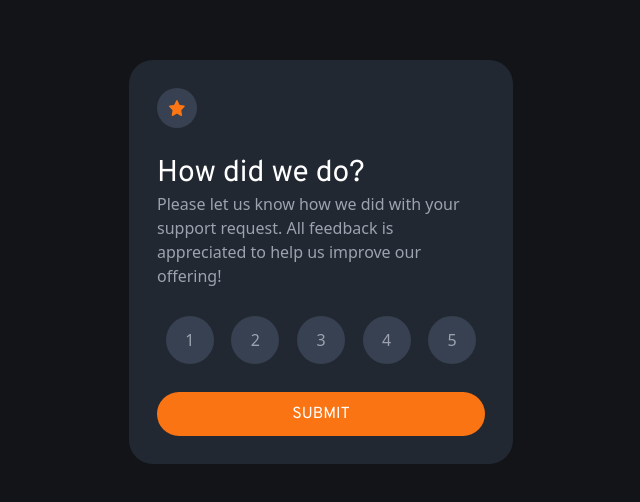
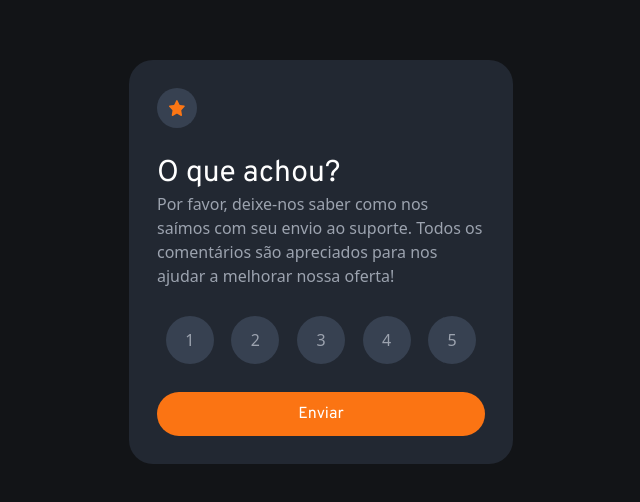
Before and after one commit to VitaliEdsel/Rating, a React (Vite) app: page / in a window 1280 px wide. Shown: the part 138-640 px from the top of the page, without its empty margins (319-959 px from the left). Built offline with nearby package versions, Linux system fonts and the light colour scheme.

Commit message:
versão em portugues

```diff
--- a/src/components/Card-1.jsx
+++ b/src/components/Card-1.jsx
@@ -37,6 +37,7 @@ function Card() {
 
             setrating(1)
             console.log(rating)
+            setnotselected("hidden")
         }
 
         else if (bsem1 === 'bg-gray-400 text-white w-12 h-12 rounded-full') {
@@ -73,6 +74,7 @@ function Card() {
 
             setrating(2)
             console.log(rating)
+            setnotselected("hidden")
         }
 
         else if (bsem2 === 'bg-gray-400 text-white w-12 h-12 rounded-full') {
@@ -109,6 +111,7 @@ function Card() {
 
             setrating(3)
             console.log(rating)
+            setnotselected("hidden")
         }
 
         else if (bsem3 === 'bg-gray-400 text-white w-12 h-12 rounded-full') {
@@ -146,6 +149,7 @@ function Card() {
 
             setrating(4)
             console.log(rating)
+            setnotselected("hidden")
         }
 
         else if (bsem4 === 'bg-gray-400 text-white w-12 h-12 rounded-full') {
@@ -182,6 +186,7 @@ function Card() {
 
             setrating(5)
             console.log(rating)
+            setnotselected("hidden")
         }
 
         else if (bsem5 === 'bg-gray-400 text-white w-12 h-12 rounded-full') {
@@ -217,9 +222,8 @@ function Card() {
                     <img src={Estrela} className='h-4'></img>
                 </span>
                 <div className='flex flex-col justify-center gap3'>
-                    <h1 className='font-overpass text-3xl text-white '>How did we do?</h1>
-                    <p className='text-gray-400'> Please let us know how we did with your support request. All feedback is appreciated
-                        to help us improve our offering!</p>
+                    <h1 className='font-overpass text-3xl text-white '>O que achou?</h1>
+                    <p className='text-gray-400'> Por favor, deixe-nos saber como nos saímos com seu envio ao suporte. Todos os comentários são apreciados para nos ajudar a melhorar nossa oferta!</p>
                 </div>
                 <ul className='flex justify-around'>
                     <li><button className={bsem1} onClick={mudcor1}>1</button></li>
@@ -229,9 +233,9 @@ function Card() {
                     <li><button className={bsem5} onClick={mudcor5}>5</button></li>
                 </ul>
                 <div className="flex flex-col items-start">
-                    <button onClick={mudinterface} className='bg-orange text-white w-full h-11 font-overpass rounded-full hover:bg-white hover:text-orange-600'>SUBMIT</button>
+                    <button onClick={mudinterface} className='bg-orange text-white w-full h-11 font-overpass rounded-full hover:bg-white hover:text-orange-600'>Enviar</button>
                     <div className={notselected}>
-                        <p className="text-gray-400 mt-2">Select one rating</p>
+                        <p className="text-gray-400 mt-2">Selecione uma nota</p>
                     </div>
                 </div>
             </div>
--- a/src/components/CardChecked.jsx
+++ b/src/components/CardChecked.jsx
@@ -6,10 +6,10 @@ function Checked({ rating, display }) {
         <div className={display}>
             <div className="bg-dark-blue p-7 rounded-3xl flex flex-col justify-around items-center gap-7 max-w-sm m-7">
                 <img src={Obrigado}></img>
-                <p className="text-orange-500 font-overpass text-sm bg-gray-700 pt-2 pb-1 px-3 rounded-full">You selected {rating} out of 5</p>
+                <p className="text-orange-500 font-overpass text-sm bg-gray-700 pt-2 pb-1 px-3 rounded-full">você selecionou {rating} de 5</p>
                 <div className="flex flex-col items-center justify-center gap-2">
-                    <h1 className="person">Thank you!</h1>
-                    <p className="text-center text-gray-400">We appreciate you taking the time to give a rating. If you ever need more support, don’t hesitate to get in touch!</p>
+                    <h1 className="person">Obrigado!</h1>
+                    <p className="text-center text-gray-400">Agradecemos por dedicar seu tempo para avaliar. Se precisar de mais suporte, não hesite em entrar em contato!</p>
                 </div>
             </div>
         </div>
```
